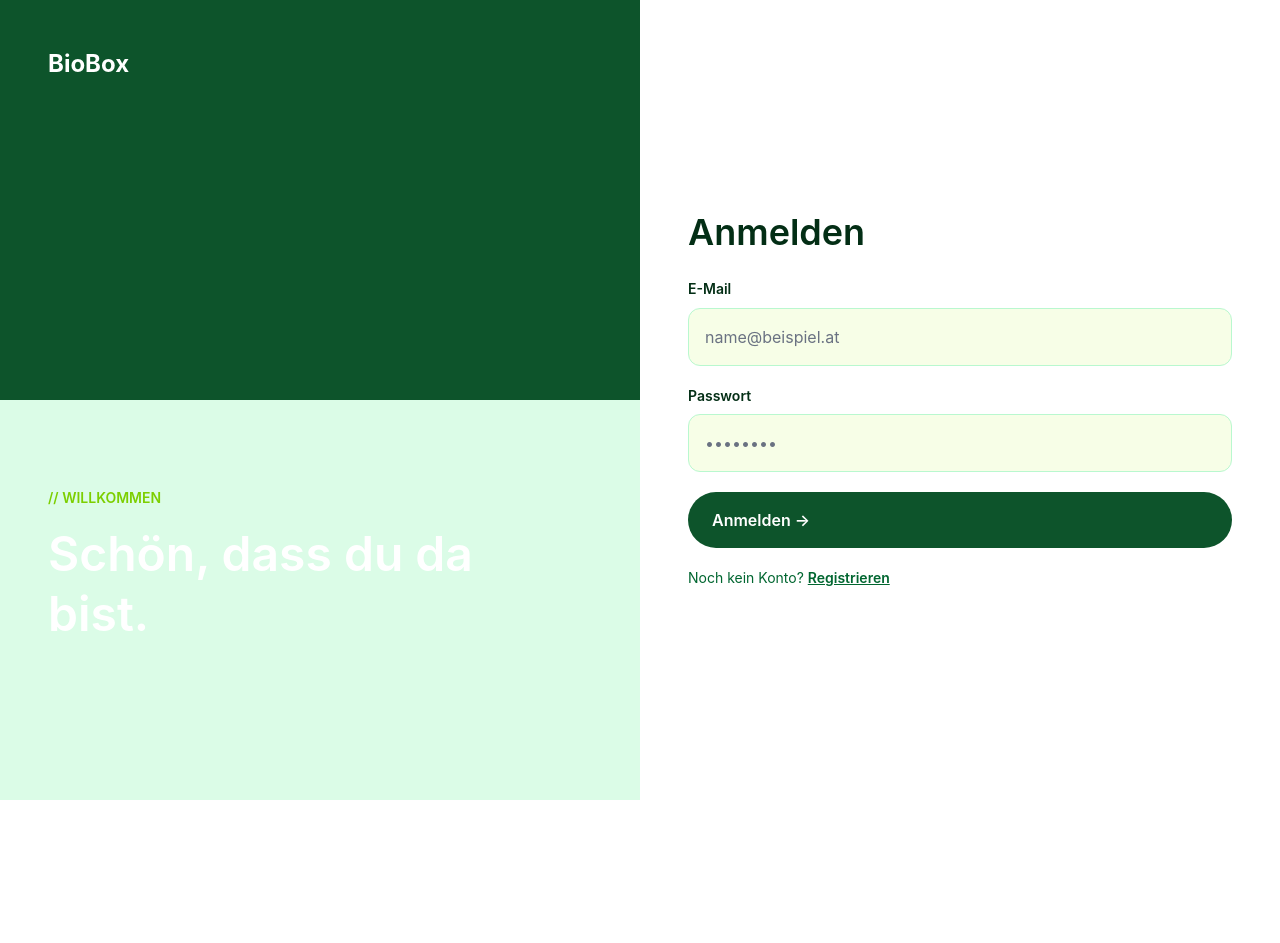
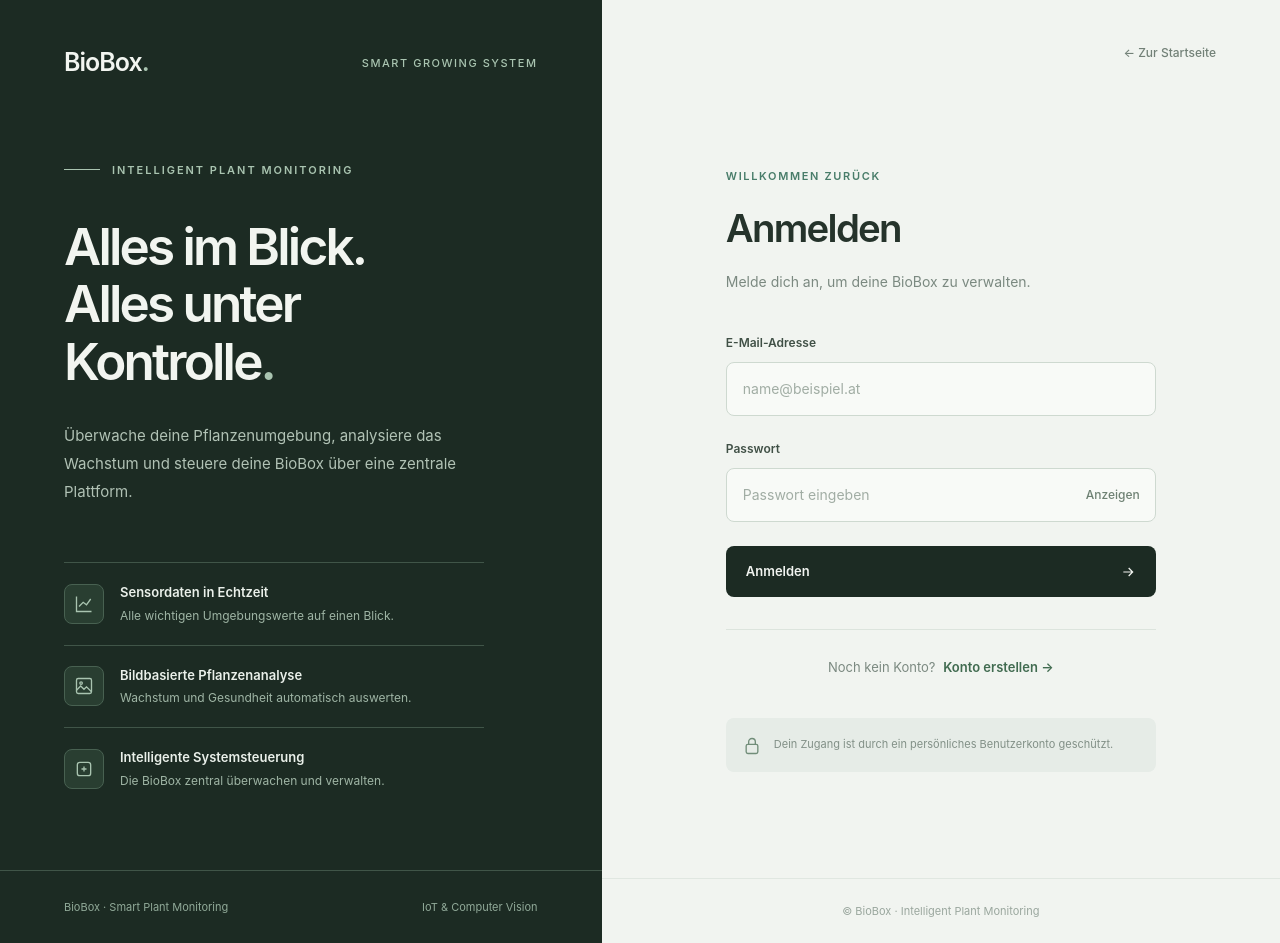
Before and after one commit to Dona-aa/BioBox-webplatform, a SvelteKit app: page /login in a window 1280 px wide. Before the commit the page ends 800 px from the top, so only its background shows below. Built offline with nearby package versions, Linux system fonts and the light colour scheme.

Commit message:
Redesign login page and improve session cookie security

```diff
--- a/src/routes/login/+page.server.js
+++ b/src/routes/login/+page.server.js
@@ -1,6 +1,7 @@
 import { fail, redirect } from '@sveltejs/kit';
 import bcrypt from 'bcryptjs';
 import { randomBytes, createHash } from 'node:crypto';
+import { dev } from '$app/environment';
 import { db } from '$lib/server/db.js';
 
 export const actions = {
@@ -40,15 +41,15 @@ export const actions = {
 			});
 		}
 
-		// Create a random session token.
+		// Zufälliges Session-Token erstellen
 		const sessionToken = randomBytes(32).toString('hex');
 
-		// Store only the hash in the database.
+		// Nur den Hash in der Datenbank speichern
 		const tokenHash = createHash('sha256')
 			.update(sessionToken)
 			.digest('hex');
 
-		// Session is valid for 7 days.
+		// Session ist sieben Tage gültig
 		const expiresAt = new Date(
 			Date.now() + 7 * 24 * 60 * 60 * 1000
 		);
@@ -58,12 +59,12 @@ export const actions = {
 			[tokenHash, user.id, expiresAt]
 		);
 
-		// Store the real token in the browser cookie.
+		// Session-Cookie setzen
 		cookies.set('session', sessionToken, {
 			path: '/',
 			httpOnly: true,
 			sameSite: 'lax',
-			secure: false,
+			secure: !dev,
 			maxAge: 60 * 60 * 24 * 7
 		});
 
--- a/src/routes/login/+page.svelte
+++ b/src/routes/login/+page.svelte
@@ -1,98 +1,338 @@
 <script>
 	let { form } = $props();
+
+	let showPassword = $state(false);
 </script>
 
-<div class="grid min-h-screen lg:grid-cols-2">
+<div class="flex min-h-screen bg-[#E8EDE9] font-sans text-[#25332B]">
 
-	<div class="flex min-h-screen flex-col">
+	<!-- LEFT: BRANDING -->
+	<section class="relative hidden min-h-screen w-[47%] flex-col overflow-hidden bg-[#1C2B23] lg:flex">
 
-		<div class="flex-1 bg-green-900 p-12 text-white">
-			<a href="/" class="text-2xl font-bold">
-				BioBox
+		<!-- BRAND -->
+		<div class="relative z-10 flex items-center justify-between px-12 pt-11 xl:px-16">
+
+			<a
+				href="/"
+				class="text-[25px] font-semibold tracking-[-0.04em] text-[#F2F5F0]"
+			>
+				BioBox<span class="text-[#A9C4B0]">.</span>
 			</a>
+
+			<span class="text-[11px] font-medium tracking-[0.14em] text-[#A9C4B0]">
+				SMART GROWING SYSTEM
+			</span>
+
 		</div>
 
-		<div class="flex-1 bg-green-100 p-12">
-			<div class="mt-10">
-				<p class="text-sm font-semibold text-lime-500">
-					// WILLKOMMEN
+		<!-- MAIN BRANDING CONTENT -->
+		<div class="relative z-10 flex flex-1 flex-col justify-center px-12 py-20 xl:px-16">
+
+			<div class="mb-10 flex items-center gap-3">
+
+				<span class="h-px w-9 bg-[#A9C4B0]"></span>
+
+				<p class="text-[11px] font-semibold uppercase tracking-[0.18em] text-[#A9C4B0]">
+					Intelligent Plant Monitoring
 				</p>
 
-				<h1 class="mt-4 text-5xl font-semibold leading-tight text-white">
-					Schön, dass du da<br />
-					bist.
+			</div>
+
+			<h1 class="max-w-[540px] text-[clamp(2.8rem,4vw,4.5rem)] font-semibold leading-[1.12] tracking-[-0.055em] text-[#F2F5F0]">
+				Alles im Blick.<br />
+				Alles unter<br />
+				Kontrolle<span class="text-[#A9C4B0]">.</span>
 			</h1>
+
+			<p class="mt-8 max-w-[400px] text-[15px] leading-7 text-[#B1C2B5]">
+				Überwache deine Pflanzenumgebung, analysiere das Wachstum
+				und steuere deine BioBox über eine zentrale Plattform.
+			</p>
+
+			<!-- FEATURE LIST -->
+			<div class="mt-14 max-w-[420px] space-y-5">
+
+				<div class="flex items-center gap-4 border-t border-[#405548] pt-5">
+
+					<div class="flex h-10 w-10 shrink-0 items-center justify-center rounded-lg border border-[#486151] bg-[#293E31]">
+
+						<svg
+							viewBox="0 0 24 24"
+							fill="none"
+							stroke="#A9C4B0"
+							stroke-width="1.6"
+							class="h-5 w-5"
+							aria-hidden="true"
+						>
+							<path d="M3 3v18h18" />
+							<path d="m6 15 5-5 4 3 5-7" />
+						</svg>
+
 					</div>
+
+					<div>
+						<p class="text-[13px] font-semibold text-[#EAF0EA]">
+							Sensordaten in Echtzeit
+						</p>
+
+						<p class="mt-1 text-[12px] text-[#9FB5A5]">
+							Alle wichtigen Umgebungswerte auf einen Blick.
+						</p>
 					</div>
 
 				</div>
 
-	<div class="flex min-h-screen items-center bg-white p-12">
+				<div class="flex items-center gap-4 border-t border-[#405548] pt-5">
 
-		<div class="w-full max-w-xl">
+					<div class="flex h-10 w-10 shrink-0 items-center justify-center rounded-lg border border-[#486151] bg-[#293E31]">
 
-			<h2 class="text-4xl font-semibold text-green-950">
+						<svg
+							viewBox="0 0 24 24"
+							fill="none"
+							stroke="#A9C4B0"
+							stroke-width="1.6"
+							class="h-5 w-5"
+							aria-hidden="true"
+						>
+							<rect x="3" y="3" width="18" height="18" rx="2" />
+							<circle cx="8.5" cy="8.5" r="1.5" />
+							<path d="m3 17 5-5 4 4 3-3 6 6" />
+						</svg>
+
+					</div>
+
+					<div>
+						<p class="text-[13px] font-semibold text-[#EAF0EA]">
+							Bildbasierte Pflanzenanalyse
+						</p>
+
+						<p class="mt-1 text-[12px] text-[#9FB5A5]">
+							Wachstum und Gesundheit automatisch auswerten.
+						</p>
+					</div>
+
+				</div>
+
+				<div class="flex items-center gap-4 border-t border-[#405548] pt-5">
+
+					<div class="flex h-10 w-10 shrink-0 items-center justify-center rounded-lg border border-[#486151] bg-[#293E31]">
+
+						<svg
+							viewBox="0 0 24 24"
+							fill="none"
+							stroke="#A9C4B0"
+							stroke-width="1.6"
+							class="h-5 w-5"
+							aria-hidden="true"
+						>
+							<rect x="4" y="4" width="16" height="16" rx="3" />
+							<path d="M9 12h6M12 9v6" />
+						</svg>
+
+					</div>
+
+					<div>
+						<p class="text-[13px] font-semibold text-[#EAF0EA]">
+							Intelligente Systemsteuerung
+						</p>
+
+						<p class="mt-1 text-[12px] text-[#9FB5A5]">
+							Die BioBox zentral überwachen und verwalten.
+						</p>
+					</div>
+
+				</div>
+
+			</div>
+
+		</div>
+
+		<!-- BOTTOM -->
+		<div class="relative z-10 flex items-center justify-between border-t border-[#405548] px-12 py-7 xl:px-16">
+
+			<p class="text-[11px] text-[#90A998]">
+				BioBox · Smart Plant Monitoring
+			</p>
+
+			<p class="text-[11px] text-[#90A998]">
+				IoT & Computer Vision
+			</p>
+
+		</div>
+
+	</section>
+
+	<!-- RIGHT: LOGIN -->
+	<section class="flex min-h-screen min-w-0 flex-1 flex-col bg-[#F1F4F0]">
+
+		<!-- MOBILE BRAND -->
+		<div class="flex items-center justify-between px-6 pt-7 sm:px-12 lg:justify-end lg:px-16 lg:pt-11">
+
+			<a
+				href="/"
+				class="text-[24px] font-semibold tracking-tight text-[#1C2B23] lg:hidden"
+			>
+				BioBox<span class="text-[#487C69]">.</span>
+			</a>
+
+			<a
+				href="/"
+				class="text-[12px] font-medium text-[#728077] transition-colors hover:text-[#25332B]"
+			>
+				← Zur Startseite
+			</a>
+
+		</div>
+
+		<!-- LOGIN FORM -->
+		<div class="flex flex-1 items-center justify-center px-6 py-16 sm:px-12 lg:px-14 xl:px-20">
+
+			<div class="w-full max-w-[430px]">
+
+				<div class="mb-10">
+
+					<p class="text-[11px] font-semibold uppercase tracking-[0.15em] text-[#487C69]">
+						Willkommen zurück
+					</p>
+
+					<h2 class="mt-4 text-[clamp(2.2rem,3vw,3rem)] font-semibold tracking-[-0.045em] text-[#25332B]">
 						Anmelden
 					</h2>
 
-			<form method="POST" class="mt-6">
+					<p class="mt-3 text-[14px] leading-6 text-[#7B8980]">
+						Melde dich an, um deine BioBox zu verwalten.
+					</p>
 
+				</div>
+
+				<!-- ERROR MESSAGE -->
+				{#if form?.error}
+					<div
+						role="alert"
+						class="mb-6 rounded-lg border border-[#DAB9B4] bg-[#F3E8E6] px-4 py-3.5"
+					>
+						<div class="flex items-start gap-3">
+
+							<span class="mt-0.5 text-[#AD625C]">!</span>
+
+							<p class="text-[12px] leading-5 text-[#945E56]">
+								{form.error}
+							</p>
+
+						</div>
+					</div>
+				{/if}
+
+				<!-- LOGIN FORM -->
+				<form method="POST" class="space-y-6">
+
+					<!-- EMAIL -->
+					<div>
 						<label
 							for="email"
-					class="text-sm font-semibold text-green-950"
+							class="block text-[12px] font-semibold text-[#405046]"
 						>
-					E-Mail
+							E-Mail-Adresse
 						</label>
 
 						<input
 							id="email"
 							name="email"
 							type="email"
+							autocomplete="email"
+							required
 							placeholder="name@beispiel.at"
-					class="mt-2 w-full rounded-xl border border-green-200 bg-lime-50 px-4 py-4 outline-none focus:border-green-700"
+							class="mt-2.5 w-full rounded-lg border border-[#CED9D0] bg-[#F8FAF7] px-4 py-3.5 text-[14px] text-[#25332B] outline-none transition-colors placeholder:text-[#A1ADA4] focus:border-[#487C69] focus:ring-2 focus:ring-[#487C69]/10"
 						/>
+					</div>
 
+					<!-- PASSWORD -->
+					<div>
 						<label
 							for="password"
-					class="mt-5 block text-sm font-semibold text-green-950"
+							class="block text-[12px] font-semibold text-[#405046]"
 						>
 							Passwort
 						</label>
 
+						<div class="relative mt-2.5">
+
 							<input
 								id="password"
 								name="password"
-					type="password"
-					placeholder="••••••••"
-					class="mt-2 w-full rounded-xl border border-green-200 bg-lime-50 px-4 py-4 outline-none focus:border-green-700"
+								type={showPassword ? 'text' : 'password'}
+								autocomplete="current-password"
+								required
+								placeholder="Passwort eingeben"
+								class="w-full rounded-lg border border-[#CED9D0] bg-[#F8FAF7] px-4 py-3.5 pr-20 text-[14px] text-[#25332B] outline-none transition-colors placeholder:text-[#A1ADA4] focus:border-[#487C69] focus:ring-2 focus:ring-[#487C69]/10"
 							/>
 
 							<button
+								type="button"
+								onclick={() => (showPassword = !showPassword)}
+								aria-label={showPassword ? 'Passwort verbergen' : 'Passwort anzeigen'}
+								class="absolute inset-y-0 right-4 flex items-center text-[12px] font-medium text-[#6E8173] hover:text-[#25332B]"
+							>
+								{showPassword ? 'Verbergen' : 'Anzeigen'}
+							</button>
+
+						</div>
+					</div>
+
+					<!-- SUBMIT -->
+					<button
 						type="submit"
-					class="mt-5 w-full rounded-full bg-green-900 px-6 py-4 text-left font-semibold text-white hover:bg-green-800"
+						class="flex w-full items-center justify-between rounded-lg bg-[#1C2B23] px-5 py-4 text-[13px] font-semibold text-[#F1F4F0] transition-colors hover:bg-[#304437]"
 					>
-					Anmelden →
+						<span>Anmelden</span>
+
+						<svg
+							viewBox="0 0 24 24"
+							fill="none"
+							stroke="currentColor"
+							stroke-width="1.8"
+							class="h-4 w-4"
+							aria-hidden="true"
+						>
+							<path d="M5 12h14m-6-6 6 6-6 6" />
+						</svg>
 					</button>
 
 				</form>
 
-			{#if form?.error}
-				<p class="mt-4 text-sm font-semibold text-red-700">
-					{form.error}
+				<!-- REGISTER -->
+				<div class="mt-8 border-t border-[#DCE4DD] pt-7">
+
+					<p class="text-center text-[13px] text-[#7B8980]">
+						Noch kein Konto?
+
+						<a
+							href="/register"
+							class="ml-1 font-semibold text-[#416B50] transition-colors hover:text-[#25332B]"
+						>
+							Konto erstellen →
+						</a>
 					</p>
-			{/if}
 
-			{#if form?.success}
-				<p class="mt-4 text-sm font-semibold text-green-700">
-					Anmeldung erfolgreich.
-				</p>
-			{/if}
+				</div>
 
-			<p class="mt-5 text-sm text-green-800">
-				Noch kein Konto?
-				<a href="/register" class="font-semibold underline">
-					Registrieren
-				</a>
+				<!-- SECURITY NOTE -->
+				<div class="mt-10 flex items-start gap-3 rounded-lg bg-[#E6ECE7] px-4 py-4">
+
+					<svg
+						viewBox="0 0 24 24"
+						fill="none"
+						stroke="#718D79"
+						stroke-width="1.6"
+						class="mt-0.5 h-5 w-5 shrink-0"
+						aria-hidden="true"
+					>
+						<rect x="5" y="10" width="14" height="11" rx="2" />
+						<path d="M8 10V7a4 4 0 0 1 8 0v3" />
+					</svg>
+
+					<p class="text-[11px] leading-5 text-[#829087]">
+						Dein Zugang ist durch ein persönliches Benutzerkonto geschützt.
 					</p>
 
 				</div>
@@ -100,3 +340,16 @@
 			</div>
 
 		</div>
+
+		<!-- FOOTER -->
+		<div class="border-t border-[#E0E7E1] px-6 py-6 text-center sm:px-12">
+
+			<p class="text-[11px] text-[#9AA79E]">
+				© BioBox · Intelligent Plant Monitoring
+			</p>
+
+		</div>
+
+	</section>
+
+</div>
```
Lines whose indentation alone changed are shown as unchanged.
